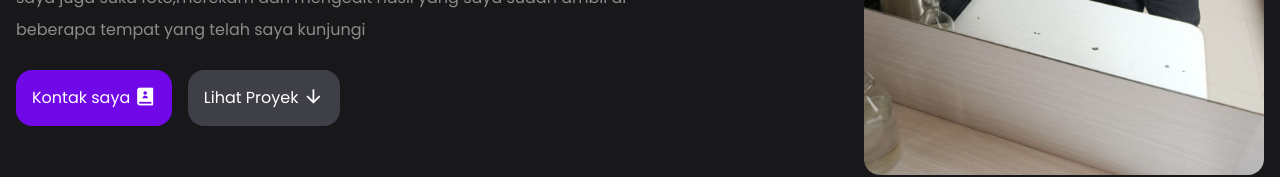
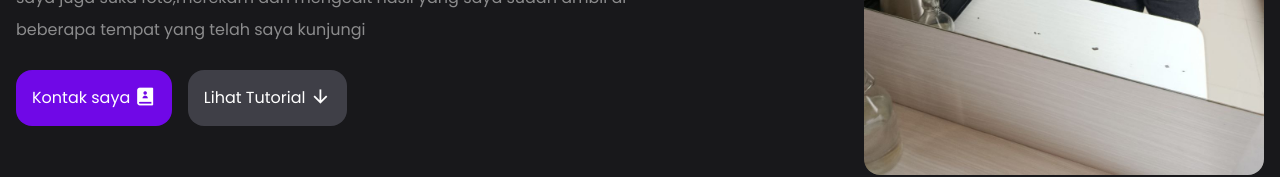
Before and after one commit to Suoyuraa/portofolio-gw, a React (Vite) app: page / in a window 1280 px wide. Shown: the part 481-658 px from the top of the page. Built offline with nearby package versions, Linux system fonts and the light colour scheme.

Commit message:
Deploy update ke gh-pages

```diff
--- a/src/App.jsx
+++ b/src/App.jsx
@@ -19,7 +19,7 @@ function App() {
         <div className=" flex items-center sm:gap-4 gap-2">
           <a href="#kontak" className=" bg-violet-700  p-4 rounded-2xl hover:bg-violet-600 hover:text-black duration-500 sm:hover:scale-110 active:scale-95">Kontak saya < i class="ri-contacts-book-2-fill ri-lg"></i>
           </a>
-          <a href="#proyek" className=" bg-zinc-700  p-4 rounded-2xl hover:bg-zinc-600 hover:text-black duration-500 sm:hover:scale-110 active:scale-95">Lihat Proyek <i className="ri-arrow-down-line ri-lg"></i></a>
+          <a href="#proyek" className=" bg-zinc-700  p-4 rounded-2xl hover:bg-zinc-600 hover:text-black duration-500 sm:hover:scale-110 active:scale-95">Lihat Tutorial <i className="ri-arrow-down-line ri-lg"></i></a>
         </div>
       </div>
       <img src={DataImage.HeroImage} alt="Hero Image" className="h-[500px] w-[400px] rounded-2xl md:ml-auto animate__animated animate__fadeInUp animate__delay-4s" loading="lazy"/>{/* berubah besar gambar di sini */}
```
